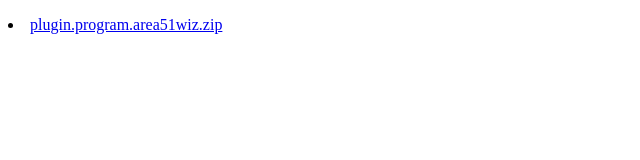
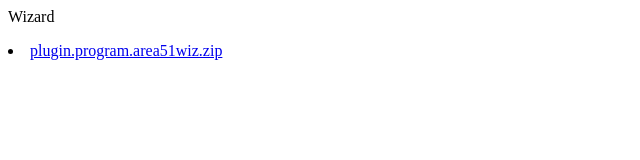
Before and after one commit to dgrant51/area51, a plain HTML site: page build/index.html in a window 1280 px wide. Shown: the whole page, without its empty margins (0-640 px from the left). Drawn offline with Linux system fonts and the light colour scheme.

Commit message:
Update index.html

```diff
--- a/build/index.html
+++ b/build/index.html
@@ -1,6 +1,7 @@
 <!DOCTYPE html>
 <html>
 <body>
+  <header> Wizard</header>
   <p>
   <li> <a href="plugin.program.area51wiz.zip">plugin.program.area51wiz.zip<a></li>
   </ol>
```
